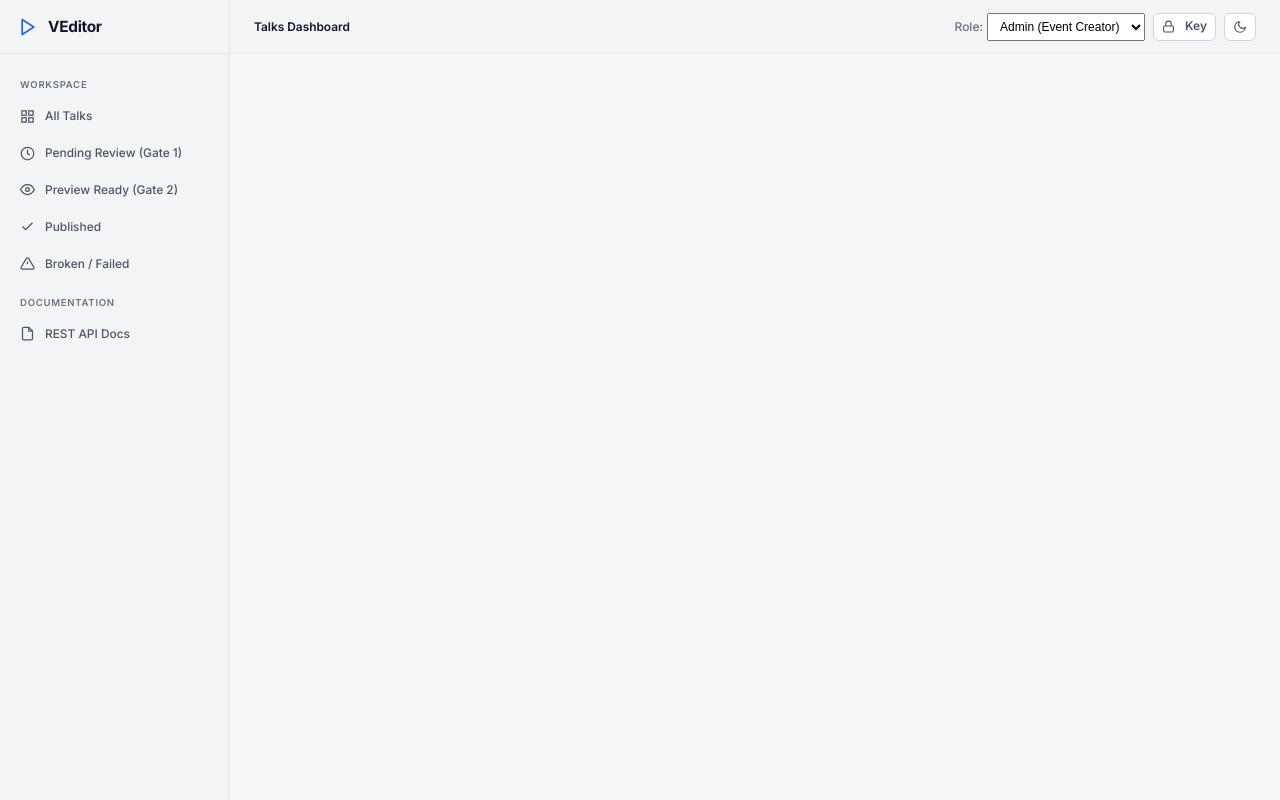
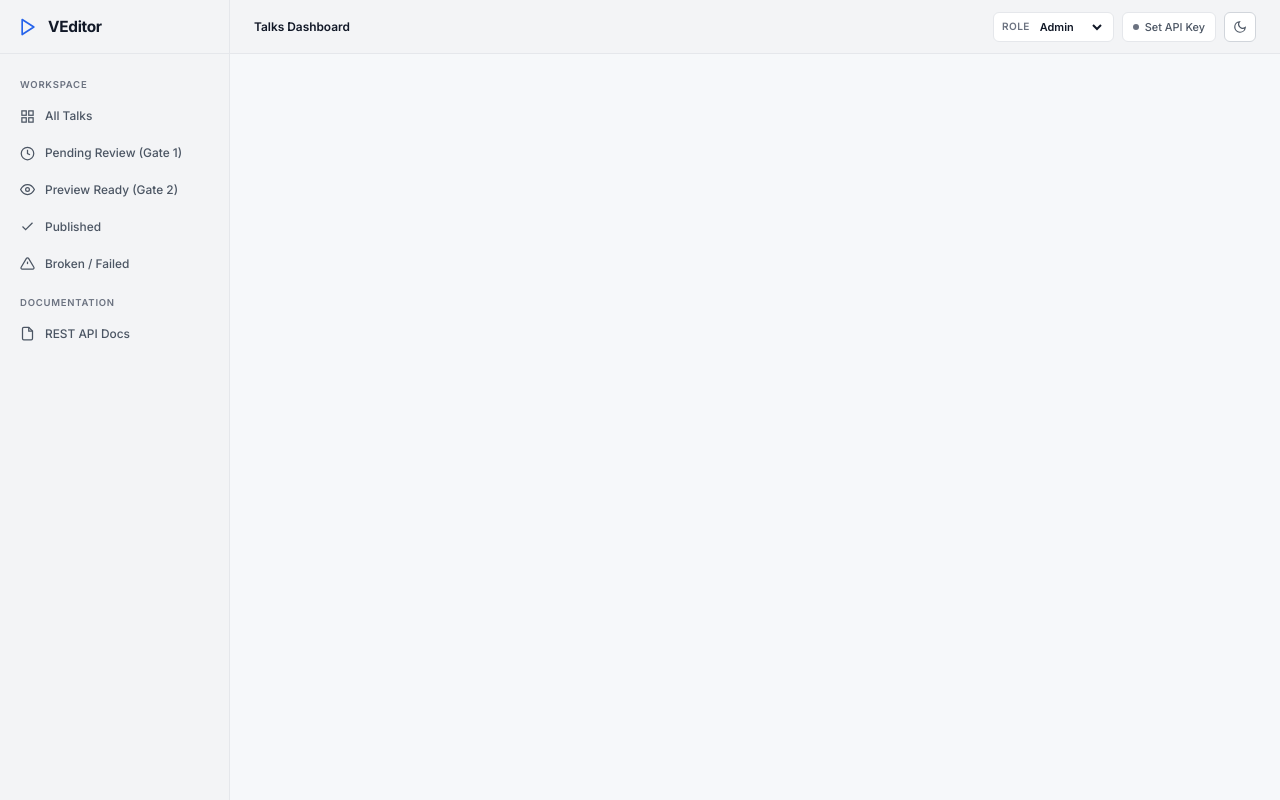
Before and after one commit to SxxAq/veditor, a Python web app: template app/ui/templates/base.html in a window 1280 px wide. Run offline with Jinja, Linux system fonts and the light colour scheme; the template is opened without the code that fills it, so the values that code supplies are empty.

Commit message:
style(ui): polish topbar controls layout, role switcher, and api key badge

```diff
--- a/app/ui/static/css/app.css
+++ b/app/ui/static/css/app.css
@@ -134,6 +134,88 @@ a:hover { color: var(--v-primary-hover); }
 .breadcrumb .sep { color: var(--v-text-muted); }
 
 .topbar-actions { margin-left: auto; display: flex; align-items: center; gap: 10px; }
+
+/* ── Topbar Controls ─────────────────────────────────────────── */
+.topbar-control-group {
+  display: flex;
+  align-items: center;
+  gap: 8px;
+}
+
+.role-badge-select {
+  display: inline-flex;
+  align-items: center;
+  gap: 6px;
+  background: var(--v-bg-surface);
+  border: 1px solid var(--v-border-subtle);
+  border-radius: var(--v-radius-sm);
+  padding: 4px 8px;
+  font-size: 0.78rem;
+  font-weight: 500;
+  color: var(--v-text-secondary);
+  height: 30px;
+}
+
+.role-badge-select label {
+  color: var(--v-text-muted);
+  font-size: 0.72rem;
+  font-weight: 600;
+  text-transform: uppercase;
+  letter-spacing: 0.04em;
+  margin: 0;
+  cursor: pointer;
+}
+
+.role-badge-select select {
+  background: transparent;
+  border: none;
+  outline: none;
+  font-family: inherit;
+  font-size: 0.78rem;
+  font-weight: 600;
+  color: var(--v-text-primary);
+  cursor: pointer;
+  padding: 0;
+}
+
+.key-badge-btn {
+  display: inline-flex;
+  align-items: center;
+  gap: 6px;
+  background: var(--v-bg-surface);
+  border: 1px solid var(--v-border-subtle);
+  border-radius: var(--v-radius-sm);
+  padding: 0 10px;
+  font-size: 0.78rem;
+  font-weight: 500;
+  color: var(--v-text-secondary);
+  cursor: pointer;
+  height: 30px;
+  transition: all 0.15s ease;
+  font-family: inherit;
+}
+
+.key-badge-btn:hover {
+  background: var(--v-bg-subtle);
+  border-color: var(--v-primary);
+  color: var(--v-primary);
+}
+
+.key-badge-btn .key-dot {
+  width: 6px;
+  height: 6px;
+  border-radius: 50%;
+  background: var(--v-text-muted);
+  flex-shrink: 0;
+}
+
+.key-badge-btn.key-set .key-dot {
+  background: #10b981;
+}
+
+.key-badge-btn.key-set {
+  border-color: rgba(16, 185, 129, 0.3);
+}
 
 .page-body { padding: 24px 28px; flex: 1; }
 
--- a/app/ui/static/js/theme.js
+++ b/app/ui/static/js/theme.js
@@ -48,17 +48,26 @@ window.VEditorConfig = window.VEditorConfig || {
   const initial = getPreferredTheme();
   document.documentElement.setAttribute('data-theme', initial);
 
+  function updateKeyIndicatorUI() {
+    const hasKey = !!window.getApiKey();
+    const btn = document.getElementById('api-key-btn');
+    const ind = document.getElementById('api-key-indicator');
+    if (btn) {
+      if (hasKey) btn.classList.add('key-set');
+      else btn.classList.remove('key-set');
+    }
+    if (ind) {
+      ind.textContent = hasKey ? 'Key Connected' : 'Set API Key';
+    }
+  }
+
   document.addEventListener('DOMContentLoaded', () => {
     applyTheme(initial);
     const role = window.getUserRole();
     document.documentElement.setAttribute('data-user-role', role);
     const sel = document.getElementById('user-role-select');
     if (sel) sel.value = role;
-    const ind = document.getElementById('api-key-indicator');
-    if (ind && window.getApiKey()) {
-      ind.textContent = 'Key Set';
-      ind.style.color = 'var(--v-primary)';
-    }
+    updateKeyIndicatorUI();
   });
 })();
 
@@ -80,11 +89,6 @@ window.saveApiKeyFromModal = function () {
   if (input) {
     const key = input.value.trim();
     window.setApiKey(key);
-    const ind = document.getElementById('api-key-indicator');
-    if (ind) {
-      ind.textContent = key ? 'Key Set' : 'Key';
-      ind.style.color = key ? 'var(--v-primary)' : '';
-    }
   }
   window.closeApiKeyModal();
   location.reload();
--- a/app/ui/templates/base.html
+++ b/app/ui/templates/base.html
@@ -84,28 +84,26 @@
           <span class="current">Talks Dashboard</span>
         {% endblock %}
       </div>
-      <div class="topbar-actions" style="display:flex; align-items:center; gap:8px;">
+      <div class="topbar-actions">
+        <div class="topbar-control-group">
           <!-- Role Selector -->
-        <div class="role-selector-wrap" style="display:flex; align-items:center; gap:4px; font-size:12px;">
-          <span style="color:var(--v-text-muted); font-weight:500;">Role:</span>
-          <select id="user-role-select" class="form-control form-control-sm" onchange="window.setUserRole(this.value)" style="padding:3px 8px; font-size:12px; height:28px;">
-            <option value="admin">Admin (Event Creator)</option>
+          <div class="role-badge-select">
+            <label for="user-role-select">Role</label>
+            <select id="user-role-select" onchange="window.setUserRole(this.value)">
+              <option value="admin">Admin</option>
               <option value="reviewer">Reviewer</option>
-            <option value="speaker">Speaker (Cut Bounds)</option>
+              <option value="speaker">Speaker</option>
             </select>
           </div>
 
           <!-- API Key Manager -->
-        <button class="btn btn-ghost btn-sm" onclick="promptApiKey()" title="Set API Key" style="padding:4px 8px; font-size:12px; height:28px;">
-          <svg width="13" height="13" fill="none" stroke="currentColor" stroke-width="2" viewBox="0 0 24 24">
-            <rect x="3" y="11" width="18" height="11" rx="2" ry="2"/>
-            <path d="M7 11V7a5 5 0 0 1 10 0v4"/>
-          </svg>
-          <span id="api-key-indicator" style="margin-left:4px;">Key</span>
+          <button class="key-badge-btn" id="api-key-btn" onclick="window.promptApiKey()" title="Configure API Key">
+            <span class="key-dot" id="api-key-dot"></span>
+            <span id="api-key-indicator">API Key</span>
           </button>
 
           <!-- Theme Toggle Button -->
-        <button class="btn btn-ghost btn-sm" id="theme-toggle-btn" onclick="toggleTheme()" title="Toggle Theme" style="padding:5px 8px; height:28px;">
+          <button class="btn btn-ghost btn-sm" id="theme-toggle-btn" onclick="toggleTheme()" title="Toggle Theme" style="padding:5px 8px; height:30px;">
             <svg id="theme-icon-sun" width="14" height="14" fill="none" stroke="currentColor" stroke-width="2" viewBox="0 0 24 24" style="display:none;">
               <circle cx="12" cy="12" r="5"/><line x1="12" y1="1" x2="12" y2="3"/><line x1="12" y1="21" x2="12" y2="23"/><line x1="4.22" y1="4.22" x2="5.64" y2="5.64"/><line x1="18.36" y1="18.36" x2="19.78" y2="19.78"/><line x1="1" y1="12" x2="3" y2="12"/><line x1="21" y1="12" x2="23" y2="12"/><line x1="4.22" y1="19.78" x2="5.64" y2="18.36"/><line x1="18.36" y1="5.64" x2="19.78" y2="4.22"/>
             </svg>
@@ -113,6 +111,7 @@
               <path d="M21 12.79A9 9 0 1 1 11.21 3 7 7 0 0 0 21 12.79z"/>
             </svg>
           </button>
+        </div>
 
         {% block topbar_actions %}{% endblock %}
       </div>
```
Lines whose indentation alone changed are shown as unchanged.
